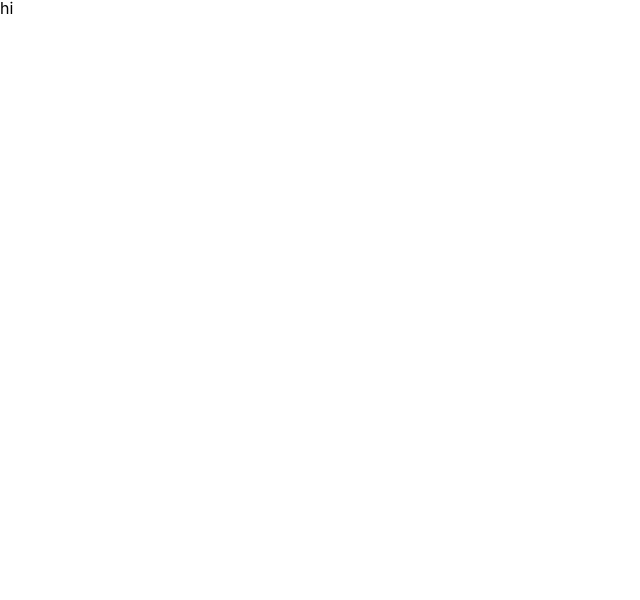
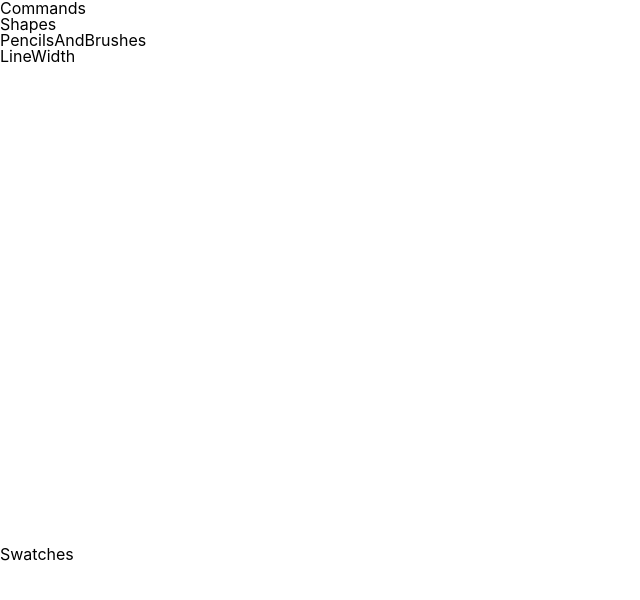
Before and after one commit to IsaacAderogba/Paintly, a React (Create React App) app: page / in a window 1280 px wide. Shown: the top 600 px of the page, without its empty margins (0-640 px from the left). Built offline with nearby package versions, Linux system fonts and the light colour scheme.

Commit message:
Add Editor on root route

```diff
--- a/package.json
+++ b/package.json
@@ -10,6 +10,7 @@
     "@types/node": "^12.0.0",
     "react": "^16.12.0",
     "react-dom": "^16.12.0",
+    "react-router-dom": "^5.1.2",
     "react-scripts": "3.3.1",
     "styled-components": "^5.0.1",
     "typescript": "~3.7.2"
@@ -38,6 +39,7 @@
   "devDependencies": {
     "@types/react": "^16.9.19",
     "@types/react-dom": "^16.9.5",
+    "@types/react-router-dom": "^5.1.3",
     "@types/styled-components": "^4.4.2",
     "babel-plugin-styled-components": "^1.10.7"
   }
--- a/src/components/organisms/Canvas.tsx
+++ b/src/components/organisms/Canvas.tsx
@@ -4,8 +4,10 @@ import React from "react";
 // styles
 import { styled } from "../../~reusables/contexts/ThemeContext";
 
-const Canvas: React.FC = ({ children }) => {
-  return <StyledCanvas>{children}</StyledCanvas>;
+const Canvas: React.FC = () => {
+  return <StyledCanvas>
+    hi
+  </StyledCanvas>;
 };
 
 const StyledCanvas = styled.canvas`
--- a/src/components/organisms/Toolbox.tsx
+++ b/src/components/organisms/Toolbox.tsx
@@ -1,7 +1,15 @@
-import React from 'react';
+// modules
+import React from "react";
 
-const Toolbox: React.FC = () => {
-  return <div>Toolbox</div>
-}
+// components/logic
+
+// styles
+import { styled } from "../../~reusables/contexts/ThemeContext";
+
+const Toolbox: React.FC = ({ children }) => {
+  return <StyledToolbox>{children}</StyledToolbox>;
+};
+
+const StyledToolbox = styled.aside``;
 
 export default Toolbox;
--- a/src/index.tsx
+++ b/src/index.tsx
@@ -2,6 +2,7 @@
 import React from "react";
 import ReactDOM from "react-dom";
 import ThemeProvider from "./~reusables/contexts/ThemeContext";
+import { BrowserRouter as RouterProvider } from "react-router-dom";
 
 // components/logic
 import App from "./views/App";
@@ -12,7 +13,9 @@ import "./index.css";
 
 ReactDOM.render(
   <ThemeProvider>
-    <App />
+    <RouterProvider>
+      <App />
+    </RouterProvider>
   </ThemeProvider>,
   document.getElementById("root")
 );
--- a/src/views/App.tsx
+++ b/src/views/App.tsx
@@ -1,7 +1,12 @@
+// modules
 import React from "react";
+import { Route } from "react-router-dom";
+
+// components/logic
+import Editor from "./editor/Editor";
 
 const App = () => {
-  return <div>hi</div>;
+  return <Route path="/" render={routeProps => <Editor {...routeProps} />} />;
 };
 
 export default App;
--- a/src/views/editor/Editor.tsx
+++ b/src/views/editor/Editor.tsx
@@ -1,5 +1,6 @@
 // modules
 import React from "react";
+import { RouteComponentProps } from "react-router-dom";
 
 // components/logic
 import Toolbox from "../../components/organisms/Toolbox";
@@ -13,7 +14,7 @@ import Swatches from "../../components/molecules/Swatches";
 // styles
 import { styled } from "../../~reusables/contexts/ThemeContext";
 
-const Editor: React.FC = () => {
+const Editor: React.FC<RouteComponentProps> = () => {
   return (
     <StyledEditor>
       <Toolbox>
```
Also changed, not shown: 1 other file (tests, documents, lock files or other folders).
